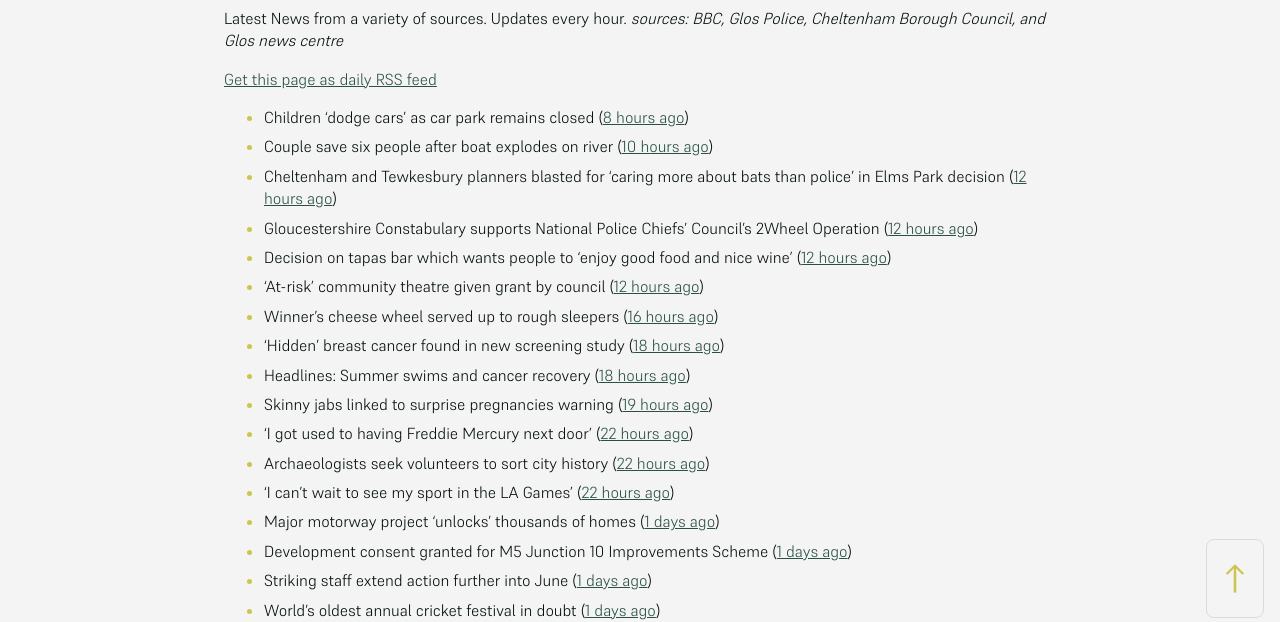
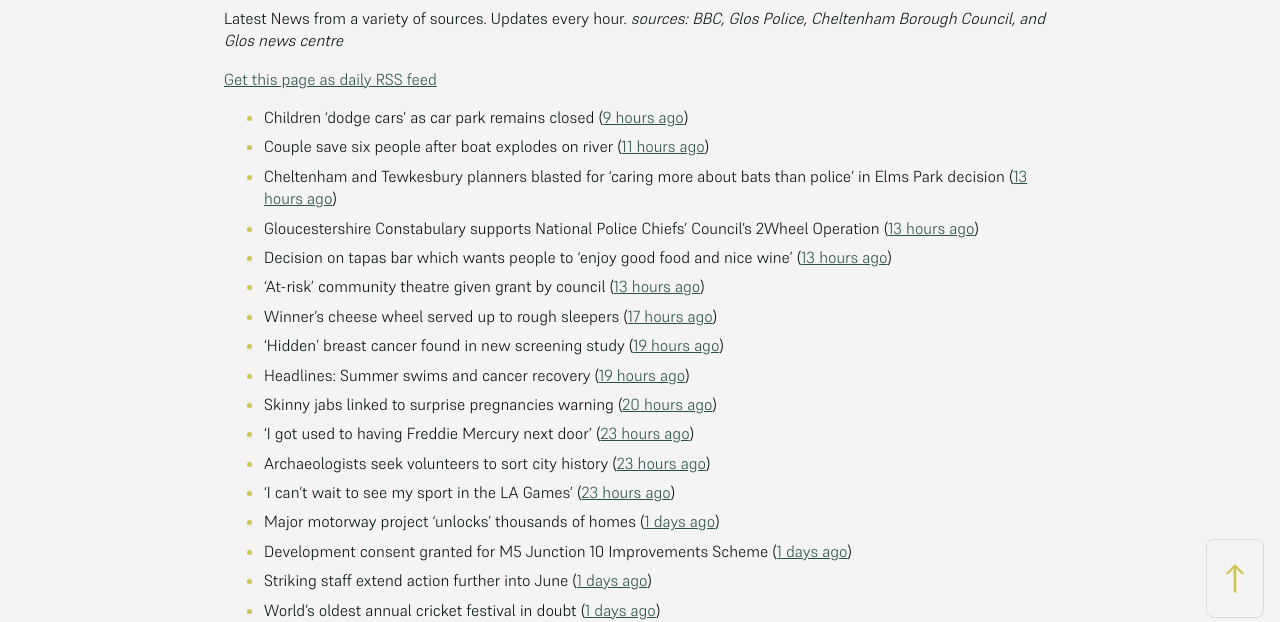
Before and after one commit to mat-0/cheltenham-open-data, a Jekyll site: the page built from _pages/news.md, in a window 1280 px wide. Shown: the part 266-888 px from the top of the page. Built offline with Jekyll 4.4.1, drawn with Linux system fonts in a browser that asks for light colours.

Commit message:
Updated 2025-06-06 04:58:20

```diff
--- a/_pages/news.md
+++ b/_pages/news.md
@@ -12,19 +12,19 @@ _sources: BBC, Glos Police, Cheltenham Borough Council, and Glos news centre_
 [Get this page as daily RSS feed](/daily.rss)
 
 <!-- news_marker starts -->
-- Children 'dodge cars' as car park remains closed ([8 hours ago](https://www.bbc.com/news/articles/c15v3072q04o))
-- Couple save six people after boat explodes on river ([10 hours ago](https://www.bbc.com/news/articles/cq54p798dxlo))
-- Cheltenham and Tewkesbury planners blasted for ‘caring more about bats than police’ in Elms Park decision ([12 hours ago](https://gloucesternewscentre.co.uk/cheltenham-and-tewkesbury-planners-blasted-for-caring-more-about-bats-than-police-in-elms-park-decision/))
-- Gloucestershire Constabulary supports National Police Chiefs’ Council’s 2Wheel Operation ([12 hours ago](https://gloucesternewscentre.co.uk/gloucestershire-constabulary-supports-national-police-chiefs-councils-2wheel-operation/))
-- Decision on tapas bar which wants people to ‘enjoy good food and nice wine’ ([12 hours ago](https://gloucesternewscentre.co.uk/decision-on-tapas-bar-which-wants-people-to-enjoy-good-food-and-nice-wine/))
-- 'At-risk' community theatre given grant by council ([12 hours ago](https://www.bbc.com/news/articles/c2kq2d2e71zo))
-- Winner's cheese wheel served up to rough sleepers ([16 hours ago](https://www.bbc.com/news/articles/cvg9z4l01ygo))
-- 'Hidden' breast cancer found in new screening study ([18 hours ago](https://www.bbc.com/news/articles/cd90g95q8v0o))
-- Headlines: Summer swims and cancer recovery ([18 hours ago](https://www.bbc.com/news/articles/ckgxpzv9r41o))
-- Skinny jabs linked to surprise pregnancies warning ([19 hours ago](https://www.bbc.co.uk/sounds/play/p0lgh4cd))
-- 'I got used to having Freddie Mercury next door' ([22 hours ago](https://www.bbc.com/news/articles/cp8ydj0kplyo))
-- Archaeologists seek volunteers to sort city history ([22 hours ago](https://www.bbc.com/news/articles/cgj8z5vj2n4o))
-- 'I can't wait to see my sport in the LA Games' ([22 hours ago](https://www.bbc.com/news/articles/cjdz8yyl92ro))
+- Children 'dodge cars' as car park remains closed ([9 hours ago](https://www.bbc.com/news/articles/c15v3072q04o))
+- Couple save six people after boat explodes on river ([11 hours ago](https://www.bbc.com/news/articles/cq54p798dxlo))
+- Cheltenham and Tewkesbury planners blasted for ‘caring more about bats than police’ in Elms Park decision ([13 hours ago](https://gloucesternewscentre.co.uk/cheltenham-and-tewkesbury-planners-blasted-for-caring-more-about-bats-than-police-in-elms-park-decision/))
+- Gloucestershire Constabulary supports National Police Chiefs’ Council’s 2Wheel Operation ([13 hours ago](https://gloucesternewscentre.co.uk/gloucestershire-constabulary-supports-national-police-chiefs-councils-2wheel-operation/))
+- Decision on tapas bar which wants people to ‘enjoy good food and nice wine’ ([13 hours ago](https://gloucesternewscentre.co.uk/decision-on-tapas-bar-which-wants-people-to-enjoy-good-food-and-nice-wine/))
+- 'At-risk' community theatre given grant by council ([13 hours ago](https://www.bbc.com/news/articles/c2kq2d2e71zo))
+- Winner's cheese wheel served up to rough sleepers ([17 hours ago](https://www.bbc.com/news/articles/cvg9z4l01ygo))
+- 'Hidden' breast cancer found in new screening study ([19 hours ago](https://www.bbc.com/news/articles/cd90g95q8v0o))
+- Headlines: Summer swims and cancer recovery ([19 hours ago](https://www.bbc.com/news/articles/ckgxpzv9r41o))
+- Skinny jabs linked to surprise pregnancies warning ([20 hours ago](https://www.bbc.co.uk/sounds/play/p0lgh4cd))
+- 'I got used to having Freddie Mercury next door' ([23 hours ago](https://www.bbc.com/news/articles/cp8ydj0kplyo))
+- Archaeologists seek volunteers to sort city history ([23 hours ago](https://www.bbc.com/news/articles/cgj8z5vj2n4o))
+- 'I can't wait to see my sport in the LA Games' ([23 hours ago](https://www.bbc.com/news/articles/cjdz8yyl92ro))
 - Major motorway project 'unlocks' thousands of homes ([1 days ago](https://www.bbc.com/news/articles/cvgnz6eyr22o))
 - Development consent granted for M5 Junction 10 Improvements Scheme ([1 days ago](https://gloucesternewscentre.co.uk/development-consent-granted-for-m5-junction-10-improvements-scheme/))
 - Striking staff extend action further into June ([1 days ago](https://www.bbc.com/news/articles/cz9y0dnl0k3o))
```
Also changed, not shown: _data/flood.json (+4 -4 lines), index.md (+4 -4 lines).
